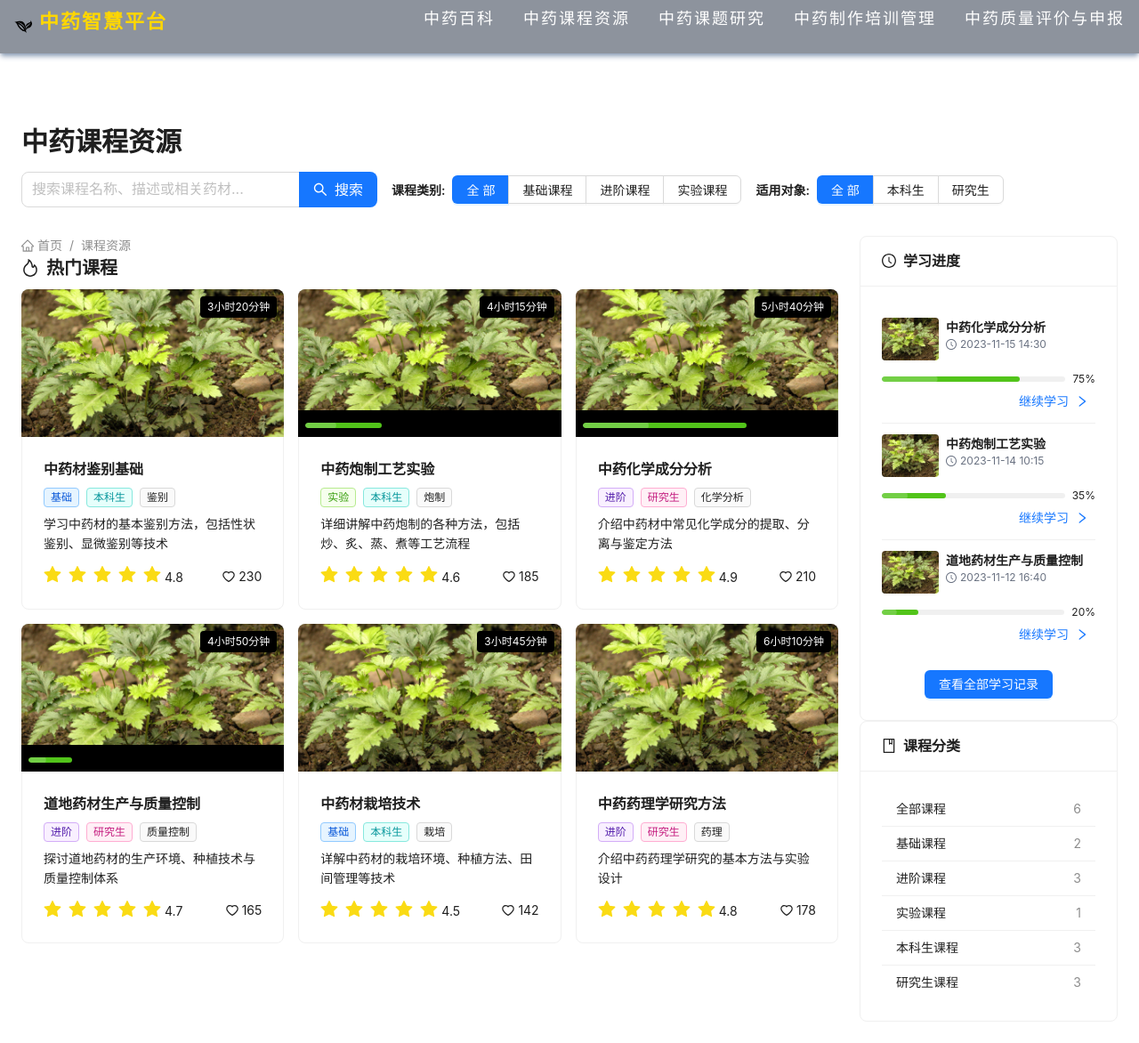
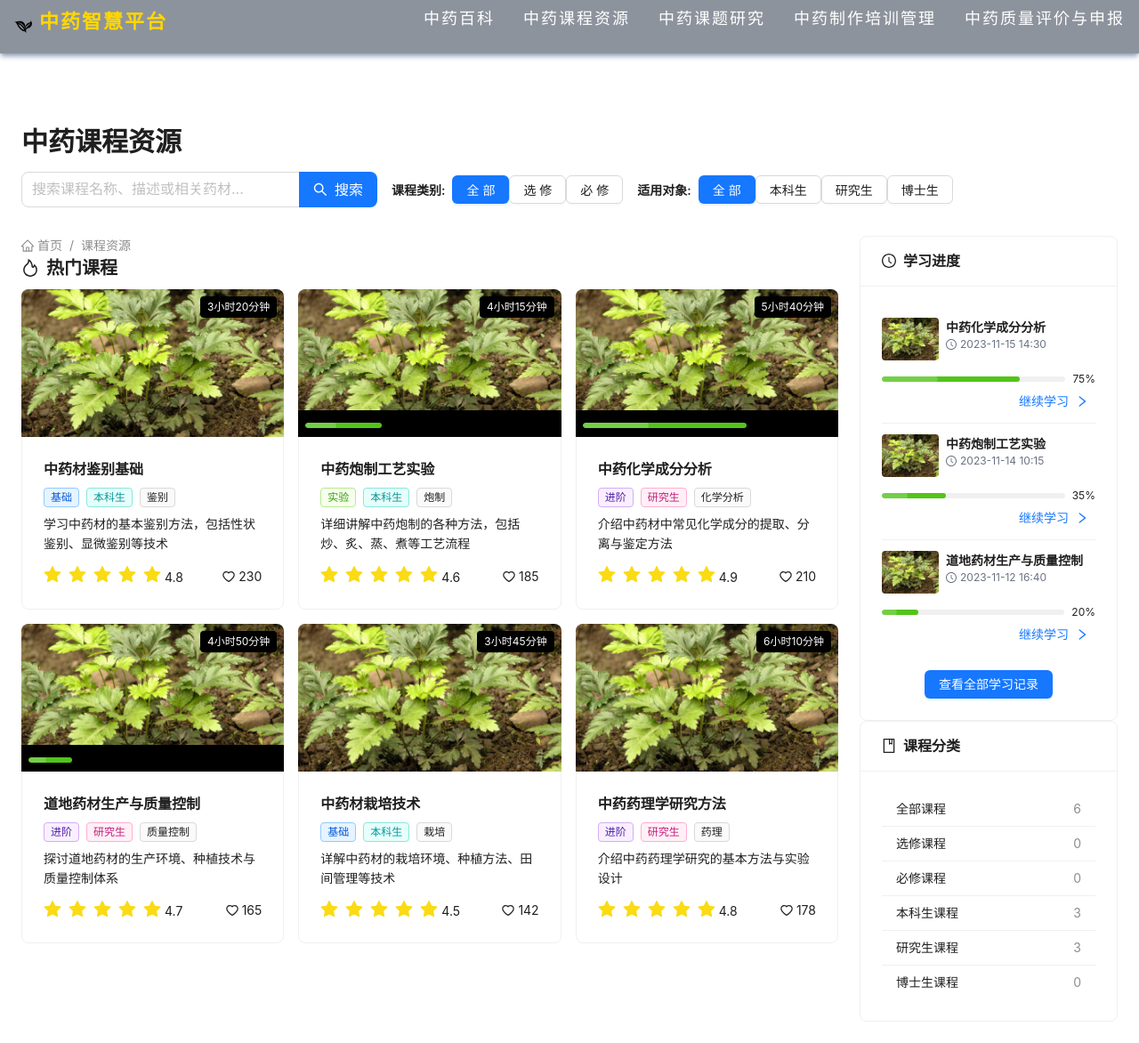
Before and after one commit to software-engineer-group-oasis/chinese-medicine, a Next.js app: page /course-resource in a window 1280 px wide. Shown: the whole page at 89% size. Built offline with nearby package versions, Linux system fonts and the light colour scheme.

Commit message:
将课程种类和标签常量化，优化代码结构

```diff
--- a/src/app/course-resource/[id]/page.tsx
+++ b/src/app/course-resource/[id]/page.tsx
@@ -5,7 +5,7 @@ import { useState, useRef, useEffect } from 'react';
 import {
   Card, Row, Col, Button, Typography, Tag, Divider, Tabs,
   List, Tooltip, Rate, Space, Statistic, Descriptions, Progress,
-  Dropdown, Menu, message, Avatar
+  Dropdown, Menu, message, Avatar, Slider
 } from 'antd';
 import {
   PlayCircleOutlined, PauseCircleOutlined, DownloadOutlined,
@@ -20,6 +20,7 @@ import Image from 'next/image';
 import { useRouter, useSearchParams } from 'next/navigation';
 import CommentSection from '@/components/CommentSection';
 import { mockCourses, mockVideoProgress } from '@/mock/courseResource';
+import { COURSE_CATEGORIES, COURSE_TARGETS ,COURSE_TAGS} from '@/constants/course';
 const { Title, Text, Paragraph } = Typography;
 const { TabPane } = Tabs;
 
@@ -82,9 +83,9 @@ export default function CourseDetailPage({ params }: { params: { id: string } })
     if (timeParam) {
       // 如果URL中有时间参数，优先使用
       startTime = parseTimeToSeconds(timeParam);
-    } else if (mockVideoProgress[courseId]) {
+    } else if (mockVideoProgress[courseId as keyof typeof mockVideoProgress]) {
       // 否则使用保存的进度
-      startTime = mockVideoProgress[courseId];
+      startTime = mockVideoProgress[courseId as keyof typeof mockVideoProgress];
     }
 
     // 设置视频开始时间
@@ -206,22 +207,14 @@ export default function CourseDetailPage({ params }: { params: { id: string } })
         <div>
           <Title level={2} className="mb-2">{course.title}</Title>
           <div>
-            {course.tags.map(tag => (
-              <Tag
-                key={tag}
-                color={
-                  tag === '基础' ? 'blue' :
-                  tag === '进阶' ? 'purple' :
-                  tag === '实验' ? 'green' :
-                  tag === '本科生' ? 'cyan' :
-                  tag === '研究生' ? 'magenta' :
-                  'default'
-                }
-                className="mr-1"
-              >
-                {tag}
-              </Tag>
-            ))}
+            {course.tags.map(tag => {
+              const tagConf = COURSE_TAGS.find(t => t.value === tag);
+              return (
+                <Tag key={tag} color={tagConf?.color || 'default'}>
+                  {tagConf?.label || tag}
+                </Tag>
+              );
+            })}
             <Text type="secondary" className="ml-2">
               <ClockCircleOutlined className="mr-1" />
               {course.duration}
@@ -294,11 +287,11 @@ export default function CourseDetailPage({ params }: { params: { id: string } })
                             <div className="flex items-center">
                               <SoundOutlined className="mr-2" />
                               <div className="flex-1">
-                                <Progress
-                                  percent={volume}
-                                  size="small"
+                                <Slider
+                                  min={0}
+                                  max={100}
+                                  value={volume}
                                   onChange={handleVolumeChange}
-                                  showInfo={false}
                                 />
                               </div>
                               <div className="ml-2 w-8 text-center">{volume}%</div>
@@ -447,7 +440,7 @@ export default function CourseDetailPage({ params }: { params: { id: string } })
           >
             <List
               grid={{ gutter: 16, xs: 1, sm: 2, md: 3 }}
-              dataSource={course.relatedHerbs}
+              dataSource={course.relatedHerbs || []}
               renderItem={herb => (
                 <List.Item>
                   <Link href={`/herb?name=${herb.name}`}>
@@ -470,7 +463,7 @@ export default function CourseDetailPage({ params }: { params: { id: string } })
             className="mb-6"
           >
             <List
-              dataSource={course.resources}
+              dataSource={course.resources || []}
               renderItem={resource => (
                 <List.Item
                   actions={[
@@ -537,6 +530,8 @@ export default function CourseDetailPage({ params }: { params: { id: string } })
                           src={item.cover}
                           alt={item.title}
                           fill
+                          sizes="80px"
+                          priority
                           style={{objectFit: 'cover'}}
                           className="rounded"
                         />
--- a/src/app/course-resource/page.tsx
+++ b/src/app/course-resource/page.tsx
@@ -14,9 +14,8 @@ import {
 import Link from 'next/link';
 import Image from 'next/image';
 import { mockCourses ,mockLearningHistory} from '@/mock/courseResource';
-
+import { COURSE_CATEGORIES, COURSE_TARGETS } from '@/constants/course';
 const { Title, Text, Paragraph } = Typography;
-
 
 
 
@@ -91,55 +90,27 @@ export default function CourseResourcePage() {
             <div className="flex flex-wrap gap-4 mt-4 md:mt-0">
               <div>
                 <Text strong className="mr-2">课程类别:</Text>
-                <Button.Group>
+                 {COURSE_CATEGORIES.map(cat => (
                   <Button
-                    type={categoryFilter === 'all' ? 'primary' : 'default'}
-                    onClick={() => setCategoryFilter('all')}
+                    key={cat.value}
+                    type={categoryFilter === cat.value ? 'primary' : 'default'}
+                    onClick={() => setCategoryFilter(cat.value)}
                   >
-                    全部
+                    {cat.label}
                   </Button>
-                  <Button
-                    type={categoryFilter === '基础课程' ? 'primary' : 'default'}
-                    onClick={() => setCategoryFilter('基础课程')}
-                  >
-                    基础课程
-                  </Button>
-                  <Button
-                    type={categoryFilter === '进阶课程' ? 'primary' : 'default'}
-                    onClick={() => setCategoryFilter('进阶课程')}
-                  >
-                    进阶课程
-                  </Button>
-                  <Button
-                    type={categoryFilter === '实验课程' ? 'primary' : 'default'}
-                    onClick={() => setCategoryFilter('实验课程')}
-                  >
-                    实验课程
-                  </Button>
-                </Button.Group>
+              ))}
               </div>
               <div>
                 <Text strong className="mr-2">适用对象:</Text>
-                <Button.Group>
-                  <Button
-                    type={targetFilter === 'all' ? 'primary' : 'default'}
-                    onClick={() => setTargetFilter('all')}
-                  >
-                    全部
-                  </Button>
-                  <Button
-                    type={targetFilter === '本科生' ? 'primary' : 'default'}
-                    onClick={() => setTargetFilter('本科生')}
-                  >
-                    本科生
-                  </Button>
-                  <Button
-                    type={targetFilter === '研究生' ? 'primary' : 'default'}
-                    onClick={() => setTargetFilter('研究生')}
-                  >
-                    研究生
-                  </Button>
-                </Button.Group>
+                  {COURSE_TARGETS.map(tar => (
+                        <Button
+                          key={tar.value}
+                          type={targetFilter === tar.value ? 'primary' : 'default'}
+                          onClick={() => setTargetFilter(tar.value)}
+                        >
+                          {tar.label}
+                        </Button>
+                   ))}
               </div>
             </div>
           </Col>
@@ -281,8 +252,8 @@ export default function CourseResourcePage() {
                       <div className="flex items-start mb-2">
                         <div className="relative w-16 h-12 mr-2 flex-shrink-0">
                           <Image
-                            src={item.cover}
-                            alt={item.title}
+                            src={item.cover || "/default-cover.png"}
+                            alt={item.title || "课程封面"}
                             fill
                             style={{objectFit: 'cover'}}
                             className="rounded"
@@ -336,12 +307,23 @@ export default function CourseResourcePage() {
             <List
               size="small"
               dataSource={[
-                { title: '全部课程', count: mockCourses.length, link: '/course-resource' },
-                { title: '基础课程', count: mockCourses.filter(c => c.category === '基础课程').length, link: '/course-resource?category=基础课程' },
-                { title: '进阶课程', count: mockCourses.filter(c => c.category === '进阶课程').length, link: '/course-resource?category=进阶课程' },
-                { title: '实验课程', count: mockCourses.filter(c => c.category === '实验课程').length, link: '/course-resource?category=实验课程' },
-                { title: '本科生课程', count: mockCourses.filter(c => c.tags.includes('本科生')).length, link: '/course-resource?target=本科生' },
-                { title: '研究生课程', count: mockCourses.filter(c => c.tags.includes('研究生')).length, link: '/course-resource?target=研究生' },
+                // { title: '全部课程', count: mockCourses.length, link: '/course-resource' },
+                // { title: '基础课程', count: mockCourses.filter(c => c.category === '基础课程').length, link: '/course-resource?category=基础课程' },
+                // { title: '进阶课程', count: mockCourses.filter(c => c.category === '进阶课程').length, link: '/course-resource?category=进阶课程' },
+                // { title: '实验课程', count: mockCourses.filter(c => c.category === '实验课程').length, link: '/course-resource?category=实验课程' },
+                // { title: '本科生课程', count: mockCourses.filter(c => c.tags.includes('本科生')).length, link: '/course-resource?target=本科生' },
+                // { title: '研究生课程', count: mockCourses.filter(c => c.tags.includes('研究生')).length, link: '/course-resource?target=研究生' },
+                  { title: '全部课程', count: mockCourses.length, link: '/course-resource' },
+                  ...COURSE_CATEGORIES.filter(c => c.value !== 'all').map(c => ({
+                    title: `${c.label}课程`,
+                    count: mockCourses.filter(course => course.category === c.value).length,
+                    link: `/course-resource?category=${c.value}`,
+                  })),
+                  ...COURSE_TARGETS.filter(t => t.value !== 'all').map(t => ({
+                    title: `${t.label}课程`,
+                    count: mockCourses.filter(course => course.tags.includes(t.value)).length,
+                    link: `/course-resource?target=${t.value}`,
+                  })),
               ]}
               renderItem={item => (
                 <List.Item>
--- a/src/components/3D-Herb.tsx
+++ b/src/components/3D-Herb.tsx
@@ -7,9 +7,10 @@ interface Herb3DProps {
 }
 
 const modelMap: Record<string, string> = {
-  '黄连': '/3d-models/黄柏.glb',
-  '三七': '/3d-models/鹿茸.glb',
+  '黄柏': '/3d-models/黄柏.glb',
+  '鹿茸': '/3d-models/鹿茸.glb',
   '麻黄': '/3d-models/麻黄.glb',
+  '丁香': '/3d-models/dingxiang_pbr.glb',
   // 其他模型名与文件名映射
 };
 
--- /dev/null
+++ b/src/constants/course.ts
@@ -0,0 +1,20 @@
+// 统一配置课程类别和适用对象
+export const COURSE_CATEGORIES = [
+  { label: '全部', value: 'all' },
+  { label: '选修', value: '选修' },
+  { label: '必修', value: '必修' },
+];
+export const COURSE_TARGETS = [
+  { label: '全部', value: 'all' },
+  { label: '本科生', value: '本科生' },
+  { label: '研究生', value: '研究生' },
+  { label: '博士生', value: '博士生' },
+];
+
+export const COURSE_TAGS = [
+  { value: '选修', label: '选修', color: 'purple' },
+  { value: '进修', label: '进修', color: 'green' },
+  { value: '本科生', label: '本科生', color: 'cyan' },
+  { value: '研究生', label: '研究生', color: 'magenta' },
+  { value: '博士生', label: '博士生', color: 'blue' },
+];
```
Also changed, not shown: 2 other files (tests, documents, lock files or other folders).
